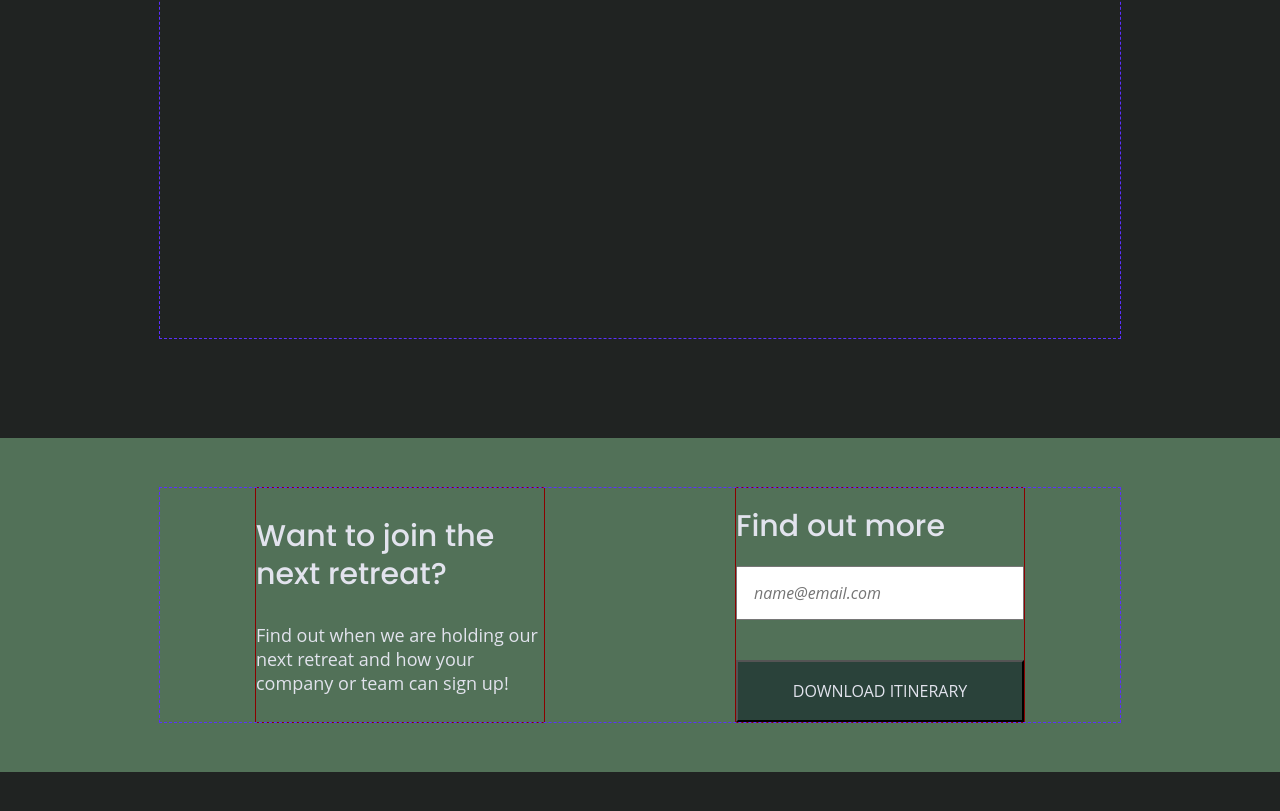
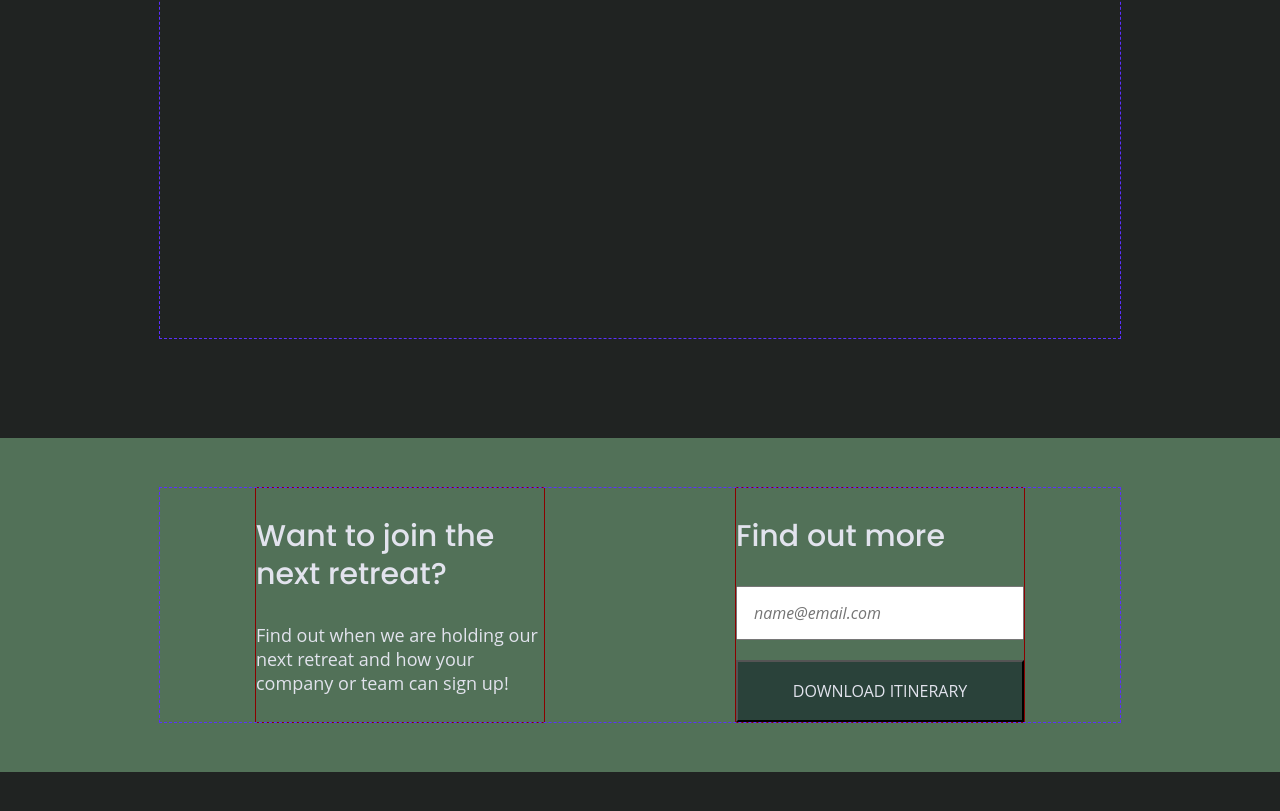
Before and after one commit to bhoyem/unplugged-site, a website built with Parcel: page index.html in a window 1280 px wide. Shown: the part 235-1046 px from the top of the page. Built offline with nearby package versions, Linux system fonts and the light colour scheme.

Commit message:
Updated styling

```diff
--- a/css/main.css
+++ b/css/main.css
@@ -272,21 +272,30 @@ aside .content-wrapper .form {
   outline: 1px solid darkred;
 }
 
-.form {
+aside .form {
   display: flex;
   justify-content: flex-start;
   flex-wrap: wrap;
+  margin-top: 30px;
 }
 
 .form h3 {
-  margin: 20px 0;
+  /* margin: 20px 0; */
 }
 
-#email-field {
+input[type=email] {
+  box-sizing: border-box;
+  width: 100%;
+  color: #2a423a;
+  font-style: italic;
+  padding: 1em;
+}
+
+/* #email-field {
   padding: 1em;
   margin-bottom: 20px;
   font-style: italic;
-}
+} */
 
 #download-button {
   padding: 20px 0;
```
